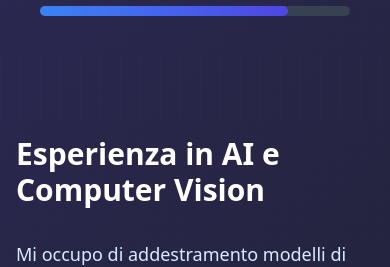
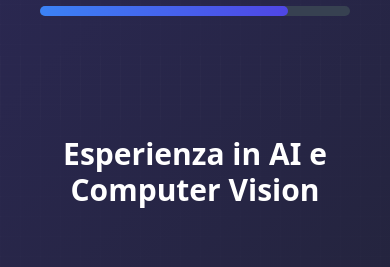
Before and after one commit to iTzMattyz/mjp, a React (Vite) app: page / in a window 390 px wide. Shown: the part 2120-2387 px from the top of the page. Built offline with nearby package versions, Linux system fonts and the light colour scheme.

Commit message:
Update AISection.tsx

```diff
--- a/src/components/AISection.tsx
+++ b/src/components/AISection.tsx
@@ -7,7 +7,7 @@
       <div className="absolute inset-0 bg-grid-pattern opacity-10 pointer-events-none"></div>
       <div className="container mx-auto px-4 py-20 md:py-32 flex flex-col lg:flex-row items-center justify-between">
         <div className="lg:w-1/2 mb-12 lg:mb-0 z-10">
-          <h2 className="text-3xl md:text-4xl font-bold mb-8">
+          <h2 className="text-center md:text-left text-3xl md:text-4xl font-bold mb-16">
             Esperienza in AI e Computer Vision
           </h2>
           <p className="text-lg text-blue-100 mb-8 max-w-xl">
```
